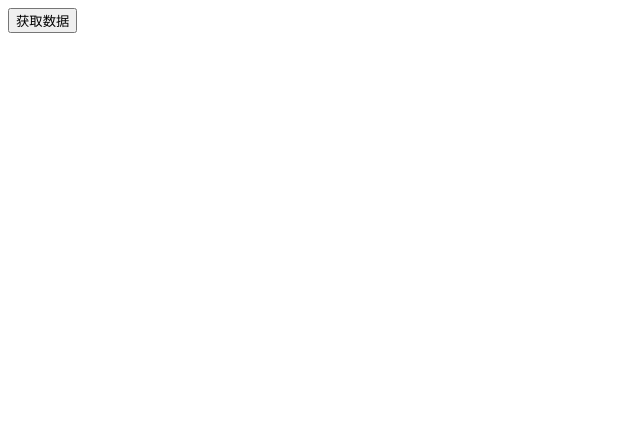
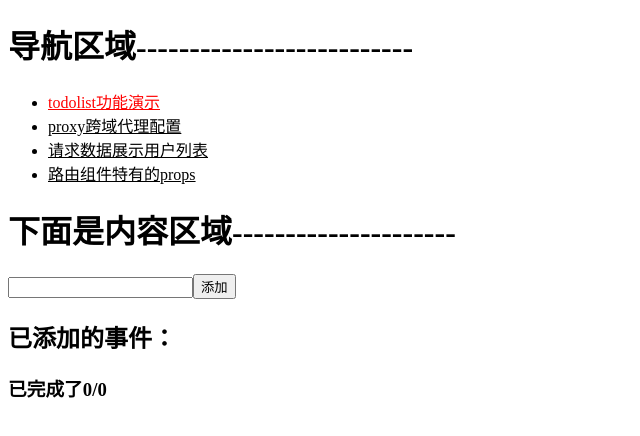
Before and after one commit to Bai-xiaoxiao/react-2021, a React (Create React App) app in the folder react_staging/: page /todo-list in a window 1280 px wide. Shown: the top 436 px of the page, without its empty margins (0-640 px from the left). Built offline with nearby package versions, Linux system fonts and the light colour scheme.

Commit message:
路由跳转演示

```diff
--- a/react_staging/src/App.jsx
+++ b/react_staging/src/App.jsx
@@ -1,20 +1,46 @@
 import React, { Component } from 'react'
-// import TodoList from './components/ToDoList'
-// import UseAxios from './components/UseAxios'
-import GetUserList from './components/GetUserList'
-
+import AppCss from './app.module.css'
+import TodoList from './pages/ToDoList'
+import UseAxios from './pages/UseAxios'
+import GetUserList from './pages/GetUserList'
+import RouterC from './pages/RouterC'
+/*
+  Link组件类似于a标签，点击做跳转
+  NavLink和Link一样，点击时会给自身添加特定的className，方便通过className做样式区分
+    activeClassName可以自己配置，不写默认为active，如下：
+    <NavLink to="/xx" className="ss" activeClassName="aa">xx</NavLink>
+*/
+import { Link, NavLink, Route } from 'react-router-dom'
+console.log(AppCss);
 export default class App extends Component {
   render() {
     return (
       <div>
+        {/* react-router-dom用Link组件切换路由 */}
+        <h1>导航区域--------------------------</h1>
+        <ul>
+          {/*
+            组件中间的值会被解析为this.props.children，类似vue的插槽，只不过放在props里面了
+            放文本的话还好，如果放多层dom结构做插槽的话需要手动去解析，比较麻烦
+          */}
+          <li><NavLink to="/todo-list" className={AppCss['nav-link']} activeClassName={AppCss['active']} children="todolist功能演示" /></li>
+          {/* <li><NavLink to="/todo-list" className={AppCss['nav-link']} activeClassName={AppCss['active']}>todolist功能演示</NavLink></li> */}
+          <li><NavLink to="/use-axios" className={AppCss['nav-link']} activeClassName={AppCss['active']}>proxy跨域代理配置</NavLink></li>
+          <li><NavLink to="/get-user-list" className={AppCss['nav-link']} activeClassName={AppCss['active']}>请求数据展示用户列表</NavLink></li>
+          <li><NavLink to="/router-c" className={AppCss['nav-link']} activeClassName={AppCss['active']}>路由组件特有的props</NavLink></li>
+        </ul>
+
+        {/* 内容区域：使用Route来注册路由 */}
+        <h1>下面是内容区域---------------------</h1>
         {/* 演示父子传递信息，一般方法操作等 */}
-        {/* <TodoList /> */}
 
+        <Route path="/todo-list" component={TodoList} />
         {/* 演示配置代理跨域请求等功能 */}
-        {/* <UseAxios /> */}
-
+        <Route path="/use-axios" component={UseAxios} />
         {/* 演示模块化css，连续解构赋值并且重命名，请求接口展示数据 */}
-        <GetUserList />
+        <Route path="/get-user-list" component={GetUserList} />
+        {/* 演示路由组件可以收到的参数，路由状态和url信息等 */}
+        <Route path="/router-c" component={RouterC} />
       </div>
     )
   }
--- /dev/null
+++ b/react_staging/src/app.module.css
@@ -0,0 +1,7 @@
+.nav-link {
+  color: #000;
+}
+
+.nav-link.active {
+  color: red;
+}
--- a/react_staging/src/index.js
+++ b/react_staging/src/index.js
@@ -1,5 +1,15 @@
 import React from 'react'
 import ReactDOM from 'react-dom'
 import App from './APP'
+/*
+两种模式：H5的history模式和hash模式，用法一样，直接包起来就可以了
+import { HashRouter } from 'react-router-dom'
+*/
+import { BrowserRouter } from 'react-router-dom'
 
-ReactDOM.render(<App />, document.getElementById('root'));
+
+// 直接把BrowserRouter包在最外层，哪里都能用
+ReactDOM.render(
+  <BrowserRouter>
+    <App />
+  </BrowserRouter>, document.getElementById('root'));
--- a/react_staging/src/components/GetUserList/index.jsx
+++ b/react_staging/src/pages/GetUserList/index.jsx
@@ -1,6 +1,6 @@
 import React, { Component } from 'react'
 import axios from 'axios'
-import Item from './Item'
+import Item from '../../components/UserListItem'
 // 需要加上module的后缀名才能识别
 import IndexCss from './index.module.css'
 console.log(IndexCss);
--- /dev/null
+++ b/react_staging/src/pages/GetUserList/index.module.css
@@ -0,0 +1,22 @@
+.list {
+  display: flex;
+  justify-content: space-between;
+  flex-wrap: wrap;
+  color: #1890ff;
+}
+
+.item {
+  width: 20%;
+  margin-bottom: 30px;
+  border: 1px solid #ddd;
+  text-align: center;
+}
+
+.img {
+  width: 100px;
+  height: 100px;
+}
+
+.hide {
+  display: none;
+}
--- /dev/null
+++ b/react_staging/src/pages/RouterC/index.jsx
@@ -0,0 +1,41 @@
+import React, { Component } from 'react'
+
+export default class RouterC extends Component {
+  state = {name: '111'}
+  render() {
+    console.log('我是路由组件', this.props);
+    return (
+      <div>
+        {/*
+        this.props会带有三个对象，常用的前面加**符号
+        history:
+          block: ƒ block(prompt)
+          createHref: ƒ createHref(location)
+          **go: ƒ go(n)
+          **goBack: ƒ goBack()
+          **goForward: ƒ goForward()
+          listen: ƒ listen(listener)
+          这个location === 第一级的location
+          location: {pathname: "/router-c", search: "", hash: "", state: undefined, key: "cgn5ct"}
+          **push: ƒ push(path, state)
+          **replace: ƒ replace(path, state)
+
+        location:
+          hash: ""
+          key: "udn2mo" 随机生成的字符串，作区分
+          **pathname: "/router-c"
+          **search: "?a=1" url后面跟的参数
+          state: undefined
+
+        match:
+          isExact: true
+          **params: {}
+          **path: "/router-c"
+          **url: "/router-c"
+          staticContext: undefined
+        */}
+        路由组件创建时会自动传入一些props
+      </div>
+    )
+  }
+}
--- a/react_staging/src/components/ToDoList/index.jsx
+++ b/react_staging/src/pages/ToDoList/index.jsx
@@ -1,5 +1,5 @@
 import React, { Component } from 'react'
-import Ipt from './Ipt'
+import Ipt from '../../components/TodoListIpt'
 
 export default class ToDoList extends Component {
   state = {
```
Also changed, not shown: react_staging/src/components/TodoListIpt/index.jsx (renamed from react_staging/src/components/ToDoList/Ipt.jsx), react_staging/src/components/UserListItem/index.jsx (renamed from react_staging/src/components/GetUserList/Item.jsx), react_staging/src/components/UserListItem/index.module.css (renamed from react_staging/src/components/GetUserList/index.module.css), react_staging/src/pages/UseAxios/index.jsx (renamed from react_staging/src/components/UseAxios/index.jsx).
